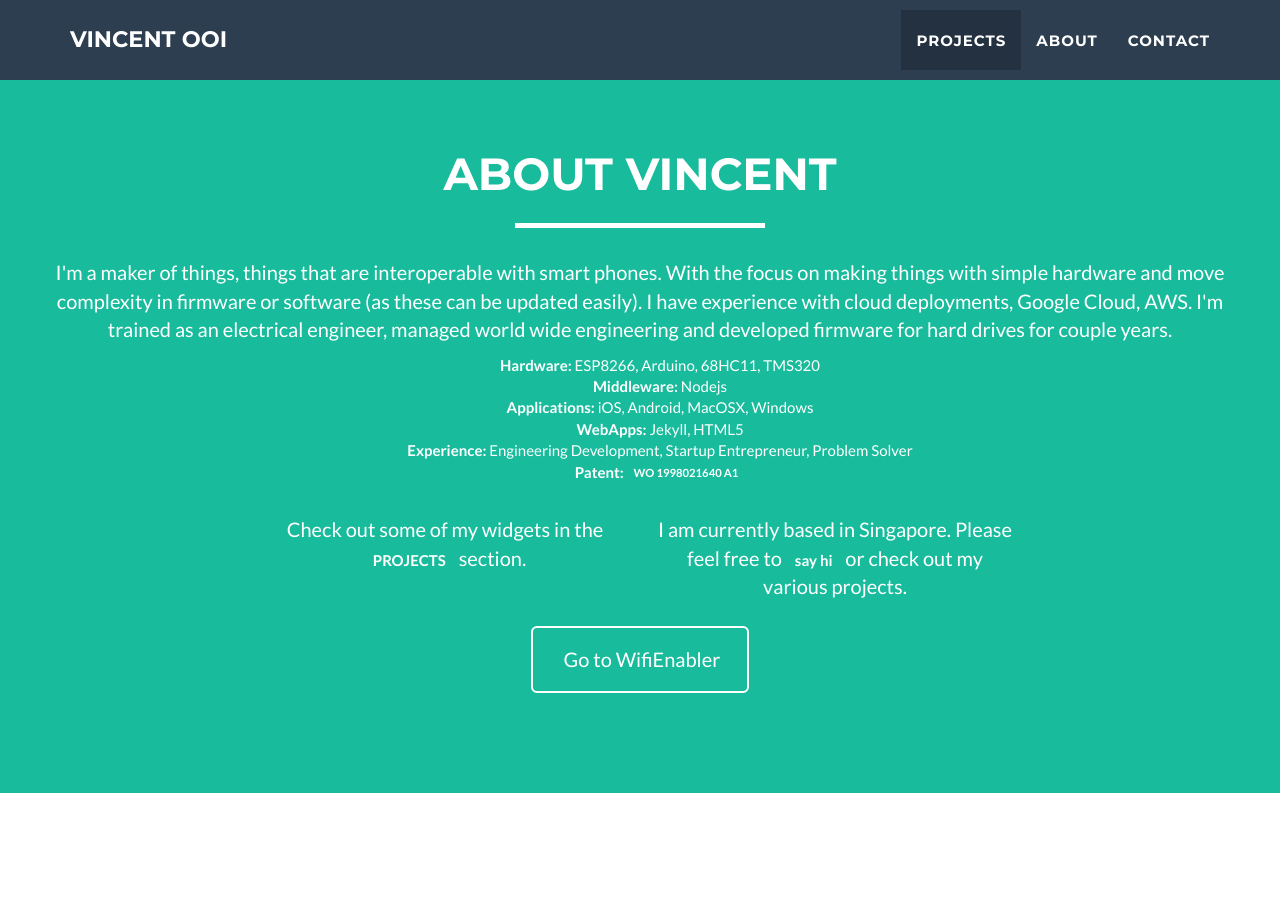
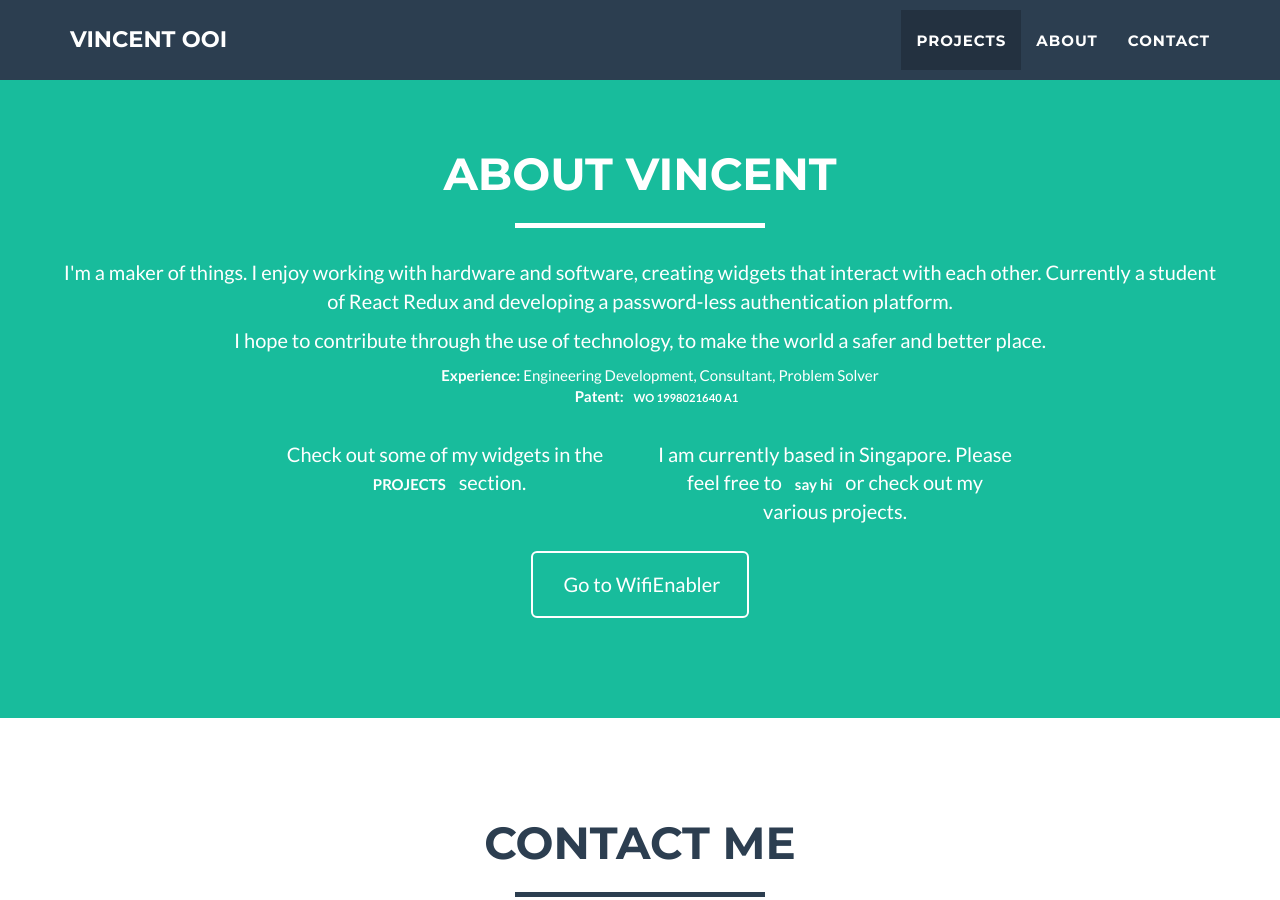
Before and after one commit to ooivincent/ooivincent.github.io, a Jekyll site: the page built from index.html, in a window 1280 px wide and 900 px high, scrolled down 1540 px. Built offline with Jekyll 4.4.1, drawn with Linux system fonts in a browser that asks for light colours.

Commit message:
Update about.html

```diff
--- a/_includes/about.html
+++ b/_includes/about.html
@@ -8,13 +8,10 @@
                 </div>
             </div>
             <div class="row" align="center">
-                <p>I'm a maker of things, things that are interoperable with smart phones. With the focus on making things with simple hardware and move complexity in firmware or software (as these can be updated easily). I have experience with cloud deployments, Google Cloud, AWS. I'm trained as an electrical engineer, managed world wide engineering and developed firmware for hard drives for couple years.</p>
+                <p>I'm a maker of things. I enjoy working with hardware and software, creating widgets that interact with each other. Currently a student of React Redux and developing a password-less authentication platform. </p>
+                <p>I hope to contribute through the use of technology, to make the world a safer and better place.</p>
                 <ul style="list-style-type:none">
-                        <li><b>Hardware:</b> ESP8266, Arduino, 68HC11, TMS320</li>
-                        <li><b>Middleware:</b> Nodejs</li>
-                        <li><b>Applications:</b> iOS, Android, MacOSX, Windows</li>
-                        <li><b>WebApps:</b> Jekyll, HTML5</li>
-                        <li><b>Experience:</b> Engineering Development, Startup Entrepreneur, Problem Solver</li>
+                        <li><b>Experience:</b> Engineering Development, Consultant, Problem Solver</li>
                         <li><b>Patent:</b> <a class="label" href="http://www.google.com/patents/WO1998021640A1?cl=en">WO 1998021640 A1</a></li>
                     </ul><br>
                 <div class="col-lg-4 col-lg-offset-2">
```
